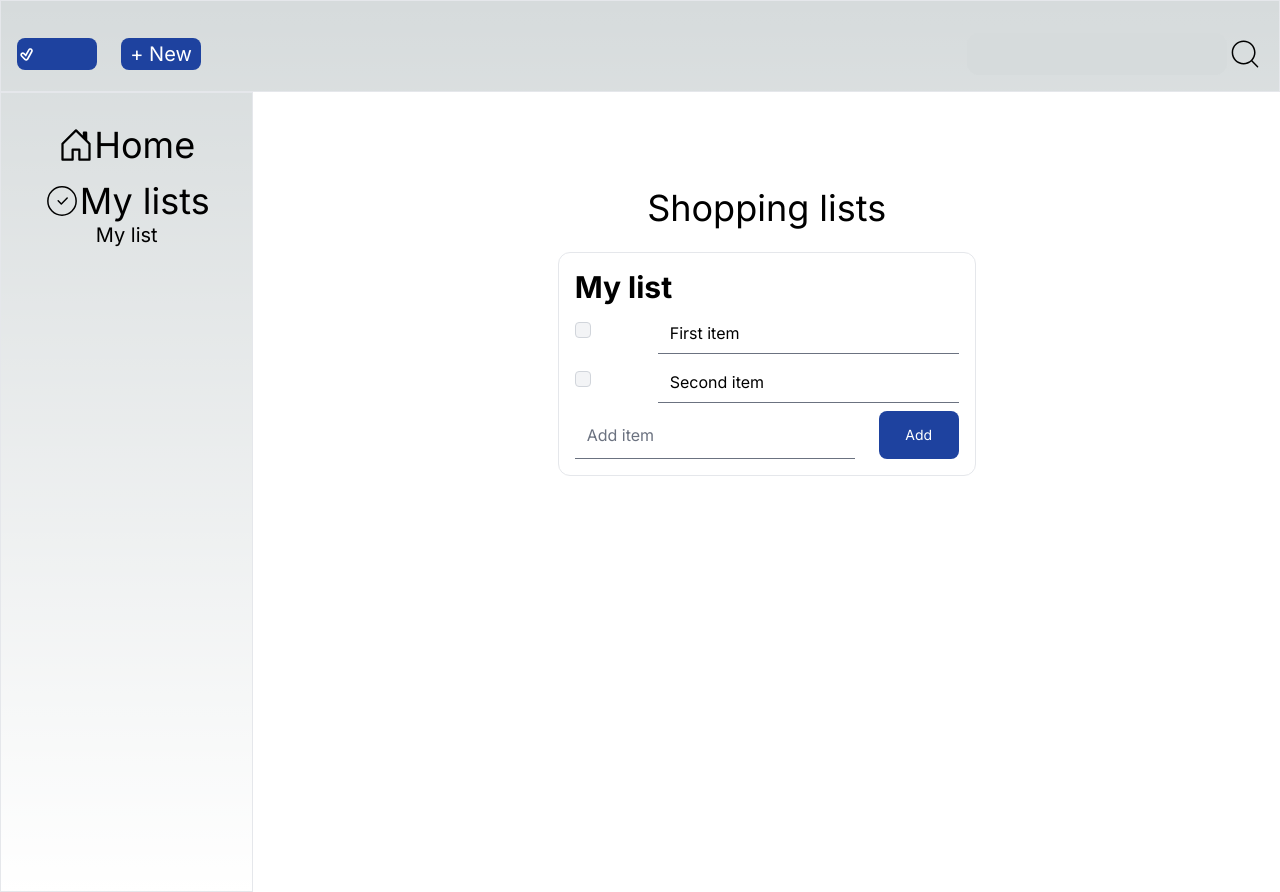
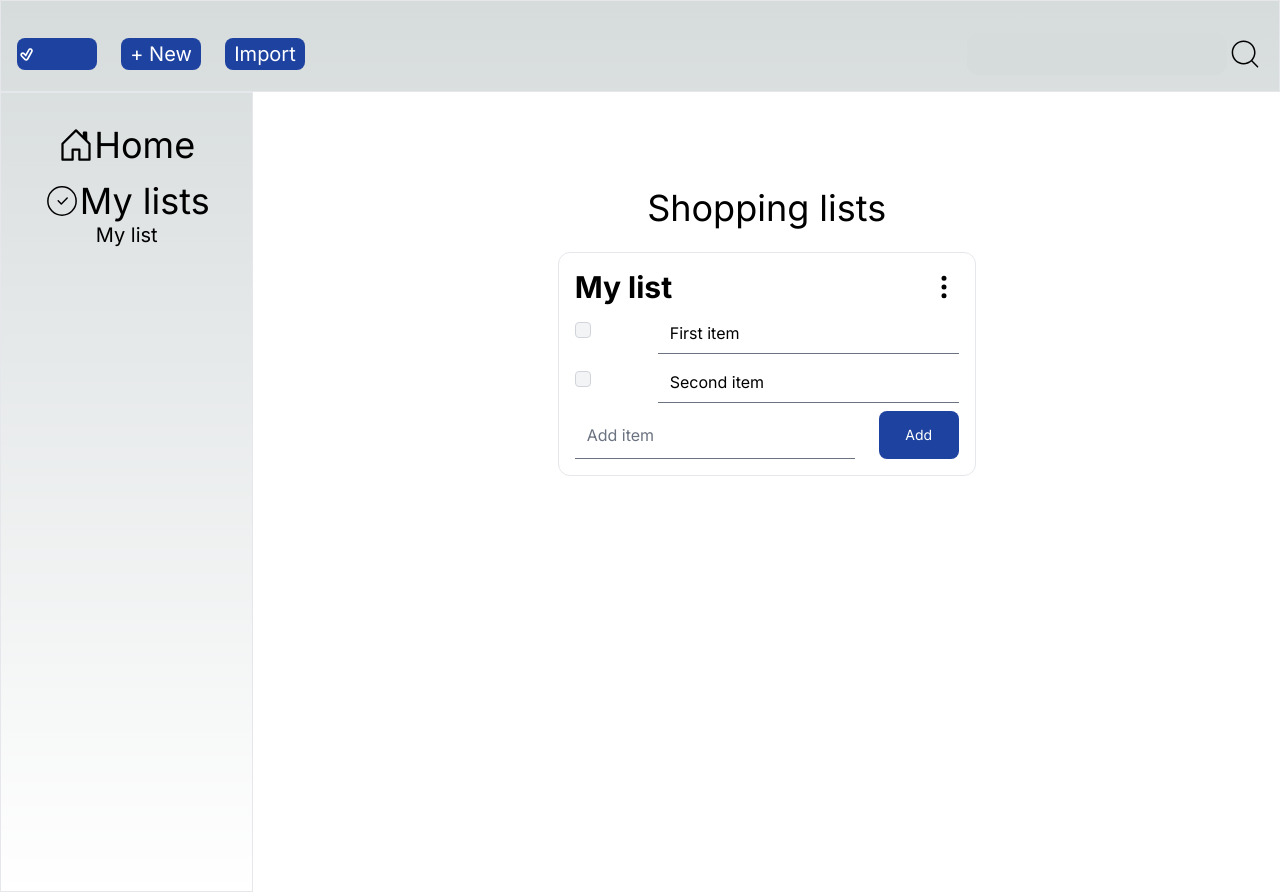
Before and after one commit to dejan966/shoppingLists, a Next.js app: page / in a window 1280 px wide. Built offline with nearby package versions, Linux system fonts and the light colour scheme.

Commit message:
Added import and export buttons

```diff
--- a/package.json
+++ b/package.json
@@ -12,6 +12,7 @@
     "check-types": "tsc --pretty --noEmit"
   },
   "dependencies": {
+    "@headlessui/react": "^1.7.18",
     "axios": "^1.6.7",
     "flowbite": "^2.3.0",
     "flowbite-react": "^0.7.2",
--- a/src/app/page.tsx
+++ b/src/app/page.tsx
@@ -41,8 +41,8 @@ export default function Home() {
       newItem: item,
     })
     setShoppingLists(res.data)
-    const i = Object.values(itemsChecked) as IChecked[]
-    i.push({ id: res.data[0].id, checked: false })
+    const iC = Object.values(itemsChecked) as IChecked[]
+    iC.push({ id: res.data[0].id, checked: false })
   }
 
   const editItem = async (item: string, id: number, index: number) => {
--- a/src/components/shoppingLists/ListBlock.tsx
+++ b/src/components/shoppingLists/ListBlock.tsx
@@ -2,6 +2,7 @@ import { ItemType } from '@/models/item'
 import { IChecked } from '@/models/itemsChecked'
 import { ShoppingListType } from '@/models/shoppingList'
 import { useRef } from 'react'
+import Dropdown from '../ui/Dropdown'
 
 interface Props {
   shoppingLists: ShoppingListType[]
@@ -32,7 +33,10 @@ export default function ListBlock({
               className="text-start border rounded-xl p-4 w-10/11"
               key={shoppingList.id}
             >
-              <h1 className="text-3xl font-bold">{shoppingList.name}</h1>
+              <div className="flex justify-between items-center">
+                <h1 className="text-3xl font-bold">{shoppingList.name}</h1>
+                <Dropdown />
+              </div>
               {shoppingList.item.map((item: ItemType, i: number) => (
                 <div
                   className="text-xl grid grid-flow-col items-center gap-6 space-y-2"
@@ -42,7 +46,7 @@ export default function ListBlock({
                     type="checkbox"
                     defaultChecked={itemsChecked[i]?.checked}
                     onChange={() =>
-                      onCheck(shoppingList.id, i, itemsChecked[i].checked)
+                      onCheck(shoppingList.id, i, itemsChecked[i]?.checked)
                     }
                     className="w-4 h-4 text-xl text-blue-600 bg-gray-100 border-gray-300 rounded focus:ring-blue-500 dark:focus:ring-blue-600"
                   />
--- /dev/null
+++ b/src/components/ui/Dropdown.tsx
@@ -0,0 +1,25 @@
+import { Menu } from '@headlessui/react'
+import { HiOutlineDotsVertical } from 'react-icons/hi'
+
+export default function Dropdown() {
+  const exportJSON = () => {}
+  return (
+    <Menu>
+      <Menu.Button className="text-3xl">
+        <HiOutlineDotsVertical />
+      </Menu.Button>
+      <Menu.Items>
+        <Menu.Item>
+          {({ active }) => (
+            <p
+              className={`${active && 'text-white bg-blue-500'}`}
+              onClick={exportJSON}
+            >
+              Export
+            </p>
+          )}
+        </Menu.Item>
+      </Menu.Items>
+    </Menu>
+  )
+}
--- a/src/components/ui/Topbar.tsx
+++ b/src/components/ui/Topbar.tsx
@@ -7,7 +7,7 @@ import { useRouter } from 'next/navigation'
 export default function Topbar() {
   const router = useRouter()
   const searchRef = useRef<HTMLInputElement>(null)
-
+  const importJSON = () => {}
   return (
     <header className="px-4 pt-8 pb-4 flex flex-row border items-center justify-between border-solid">
       <div className="flex space-x-6">
@@ -22,6 +22,13 @@ export default function Topbar() {
           type="button"
         >
           + New
+        </button>
+        <button
+          className="bg-blue-800 hover:bg-blue-500 text-white rounded-lg text-xl w-20 h-8"
+          type="button"
+          onClick={importJSON}
+        >
+          Import
         </button>
       </div>
       <div className="flex justify-center items-center">
```
Also changed, not shown: 1 other file (tests, documents, lock files or other folders).
